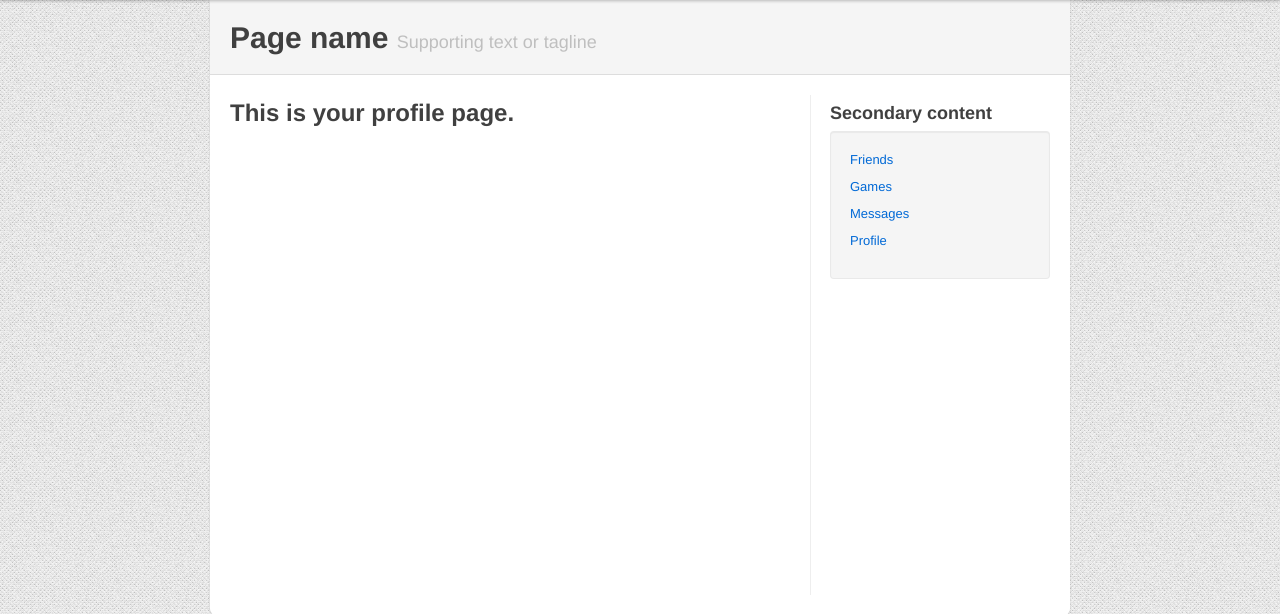
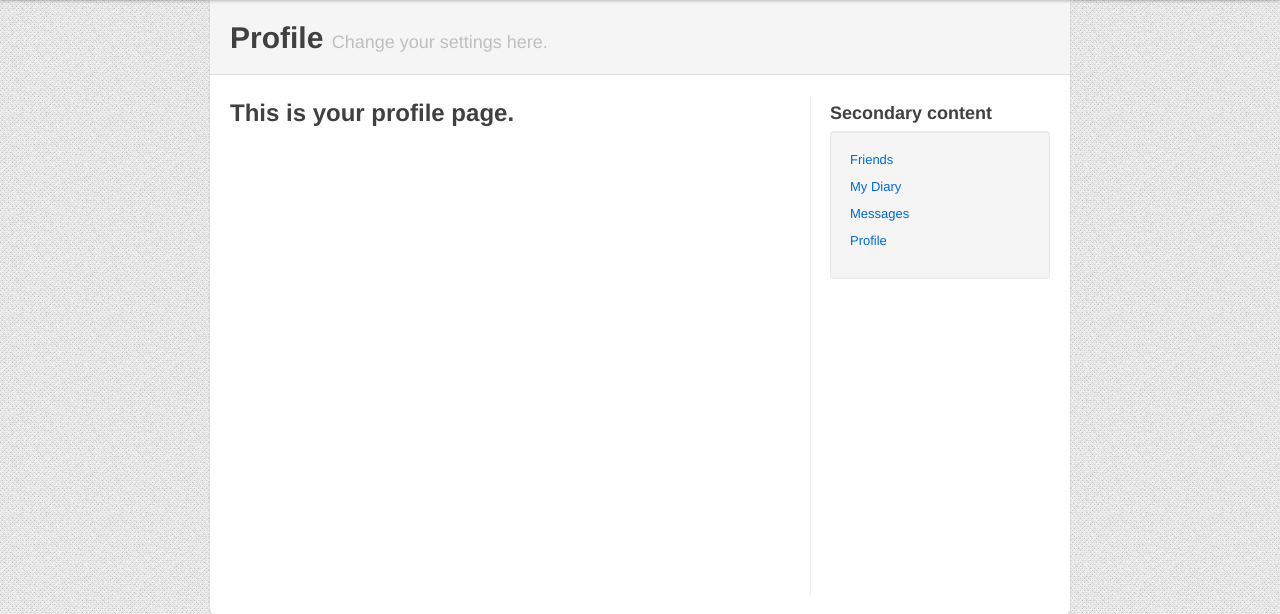
Before and after one commit to chromer/CD-Library, a Django app: template templates/profile.html in a window 1280 px wide. Shown: the part 40-654 px from the top of the page. Run offline with Django 3.2, Linux system fonts and the light colour scheme; the template is opened without the code that fills it, so the values that code supplies are empty; some libraries are stand-ins or nearby versions.

Commit message:
made some template changes

```diff
--- a/templates/base.html
+++ b/templates/base.html
@@ -2,7 +2,7 @@
 <html lang="en">
   <head>
     <meta charset="utf-8">
-    <title>{% block title %}Base{% endblock %}</title>
+    <title>IDidToday{% block title %}{% endblock %}</title>
     <meta name="description" content="">
     <meta name="author" content="">
 
@@ -126,9 +126,9 @@
             <h3>Secondary content</h3>
 			<div class="well">
 				<p><a href="#">Friends</a></p>
-				<p><a href="#">Games</a></p>
+				<p><a href="#">My Diary</a></p>
 				<p><a href="#">Messages</a></p>
-				<p><a href="#">Profile</a></p>
+				<p><a href="/accounts/profile">Profile</a></p>
 			</div>
 			{% endblock %}
           </div>
--- a/templates/diary/today.html
+++ b/templates/diary/today.html
@@ -1,4 +1,5 @@
 {% extends 'base.html' %}
+{% block title %}- Today{% endblock %}
 {% block heading %}IDidToday{% endblock%}
 {% block sub-heading %}Record your day here.{% endblock%}
 {% block main-content %}
--- a/templates/profile.html
+++ b/templates/profile.html
@@ -1,4 +1,7 @@
 {% extends 'base.html' %}
+{% block title %}- Profile{% endblock %}
+{% block heading %}Profile{% endblock %}
+{% block sub-heading %}Change your settings here.{% endblock %}
 {% block main-content %}
   <h2>This is your profile page.</h2>
 {% endblock %}
```
